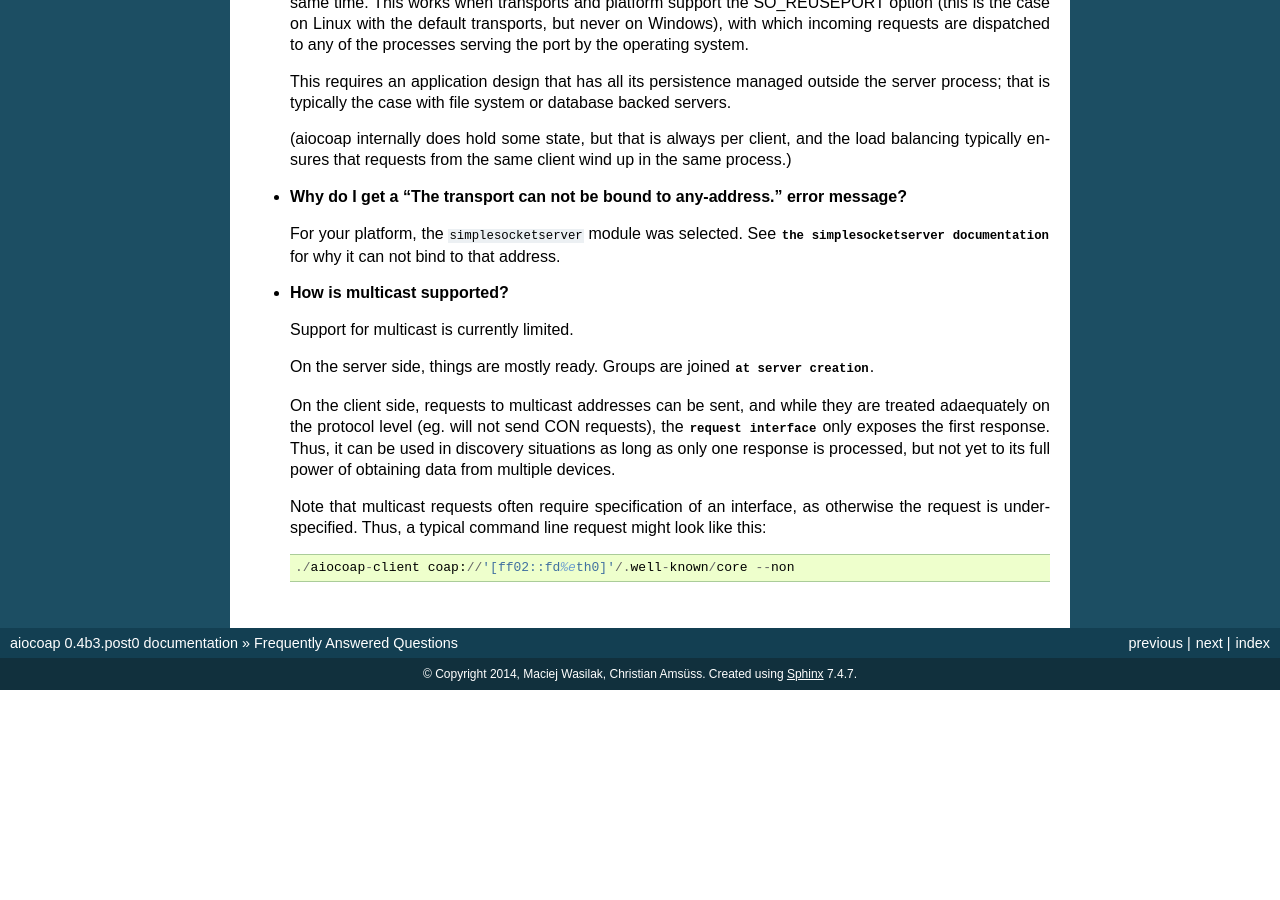
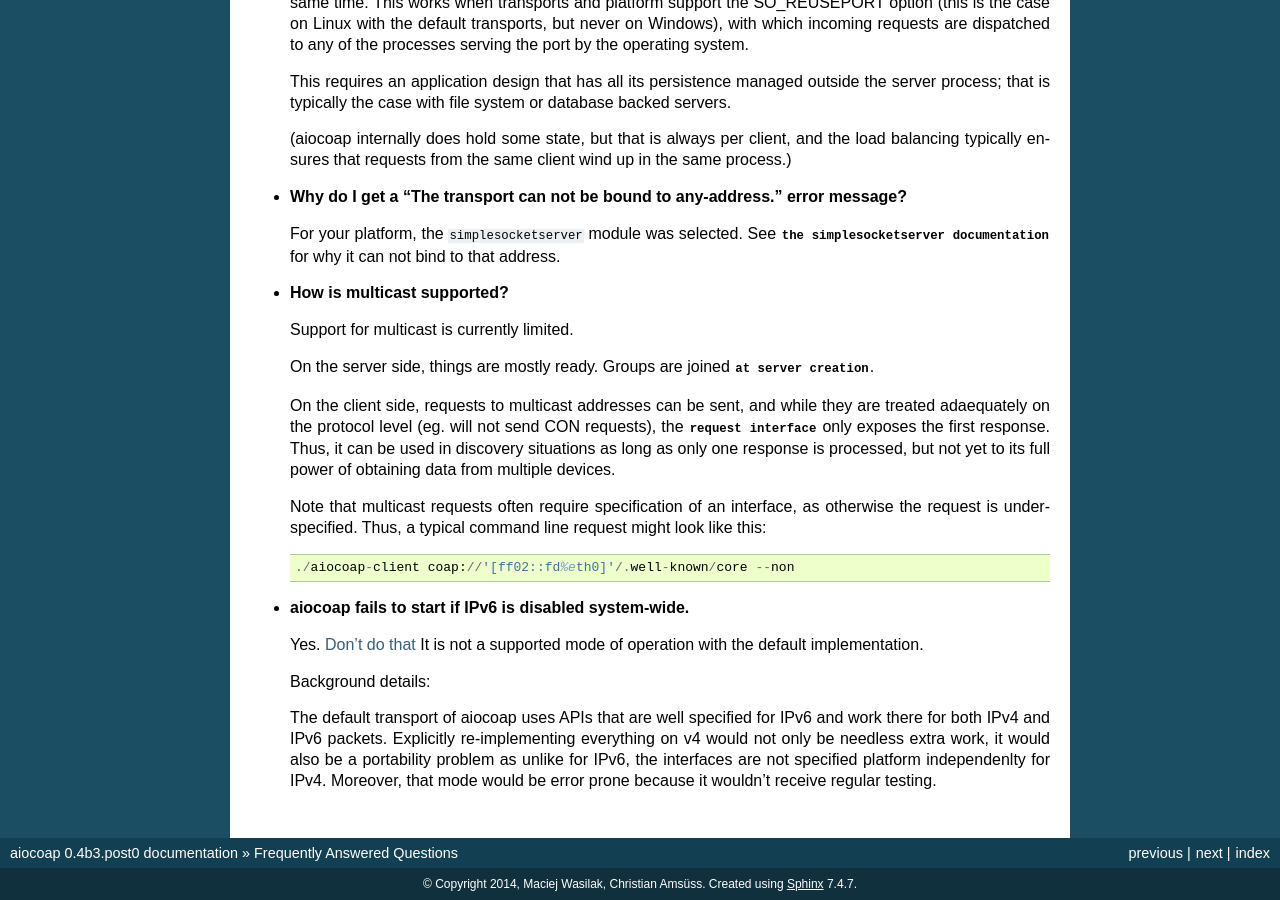
Before and after one commit to chrysn/aiocoap, a Sphinx documentation site: the page built from doc/faq.rst, in a window 1280 px wide and 900 px high, scrolled down 605 px. Built offline with Sphinx 7.4.7, drawn with Linux system fonts in a browser that asks for light colours; pages that are not in the unit, such as notebooks, are missing from menus; before the commit the page ends 1295 px from its top, so only the background shows below that.

Commit message:
faq: Outline why IPv6 is reqired

```diff
--- a/doc/faq.rst
+++ b/doc/faq.rst
@@ -69,3 +69,17 @@ while it is not clear where to better put them).
   Thus, a typical command line request might look like this::
 
      ./aiocoap-client coap://'[ff02::fd%eth0]'/.well-known/core --non
+
+* **aiocoap fails to start if IPv6 is disabled system-wide.**
+
+  Yes. `Don't do that`__
+  It is not a supported mode of operation with the default implementation.
+
+  .. __: https://howtodisableipv6.com/
+
+  Background details:
+
+  The default transport of aiocoap uses APIs that are well specified for IPv6 and work there for both IPv4 and IPv6 packets.
+  Explicitly re-implementing everything on v4 would not only be needless extra work,
+  it would also be a portability problem as unlike for IPv6, the interfaces are not specified platform independenlty for IPv4.
+  Moreover, that mode would be error prone because it wouldn't receive regular testing.
```
